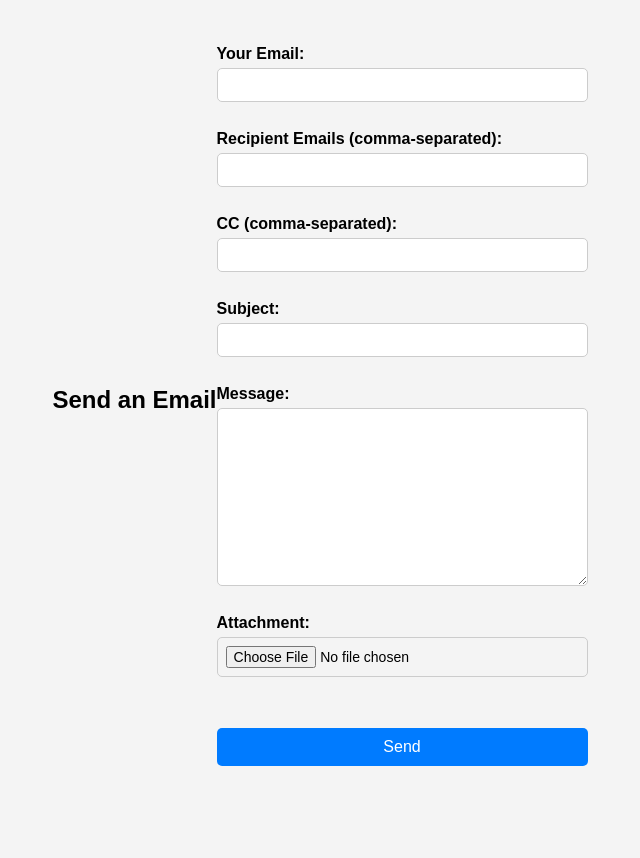
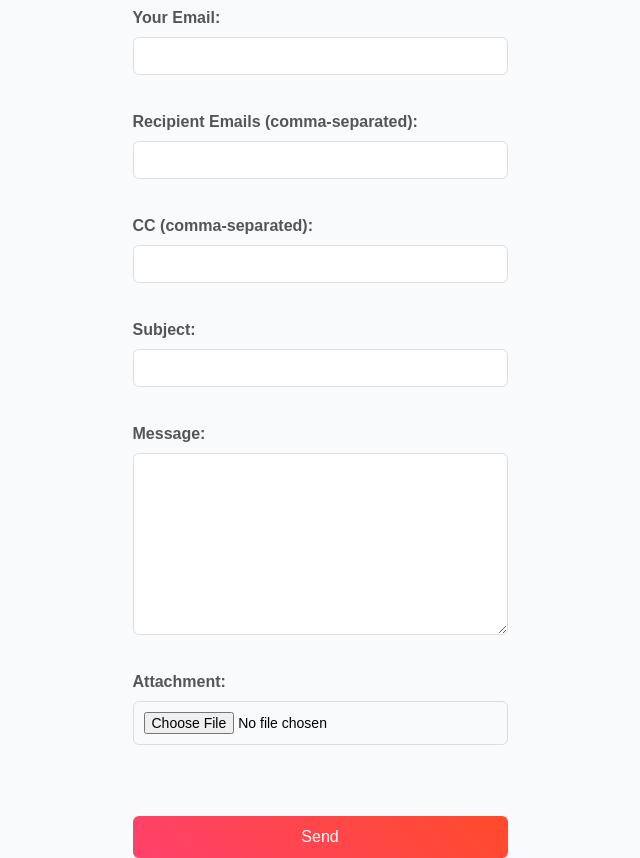
Before and after one commit to ACovrighin/NetworkFinal, a Django app: page / in a window 1280 px wide. Shown: the whole page, without its empty margins (320-960 px from the left). Before the commit the page ends 766 px from the top, so only its background shows below. Run offline with Django 5.2, Linux system fonts and the light colour scheme.

Commit message:
Front end looks better now, still not done with it though. Gonna add inbox and sent feature now

```diff
--- a/email_project/email_app/static/email_app/styles.css
+++ b/email_project/email_app/static/email_app/styles.css
@@ -1,56 +1,67 @@
 body {
-    background-color: #f4f4f4;
-    font-family: Arial, sans-serif;
+    background-color: #f9fafb;
+    font-family: 'Poppins', sans-serif;
     display: flex;
     justify-content: center;
     align-items: center;
     height: 100vh;
     margin: 0;
+    flex-direction: column;
+}
+
+h2 {
+    text-align: center;
+    font-size: 24px;
+    color: #333;
+    margin-bottom: 20px;
 }
 
 .container {
     background: white;
-    padding: 20px;
-    border-radius: 8px;
-    box-shadow: 0 0 10px rgba(0, 0, 0, 0.1);
-    width: 400px;
-}
-
-h2 {
-    text-align: center;
-    margin-bottom: 20px;
+    padding: 25px;
+    border-radius: 10px;
+    box-shadow: 0 4px 10px rgba(0, 0, 0, 0.1);
+    width: 420px;
 }
 
 form {
     display: flex;
     flex-direction: column;
+    gap: 10px;
 }
 
 label {
-    margin: 10px 0 5px;
-    font-weight: bold;
+    font-weight: 600;
+    color: #555;
 }
 
 input, textarea {
-    padding: 8px;
-    border: 1px solid #ccc;
-    border-radius: 5px;
+    padding: 10px;
+    border: 1px solid #ddd;
+    border-radius: 6px;
     font-size: 14px;
+    transition: 0.3s;
+}
+
+input:focus, textarea:focus {
+    border-color: #007bff;
+    outline: none;
 }
 
 button {
     margin-top: 15px;
-    padding: 10px;
-    background-color: #007bff;
+    padding: 12px;
+    background: linear-gradient(45deg, #ff416c, #ff4b2b);
     color: white;
     border: none;
-    border-radius: 5px;
+    border-radius: 6px;
     font-size: 16px;
     cursor: pointer;
+    transition: 0.3s;
 }
 
 button:hover {
-    background-color: #0056b3;
+    background: linear-gradient(45deg, #ff4b2b, #ff416c);
 }
 
 .alert {
@@ -58,6 +69,6 @@
     color: #155724;
     padding: 10px;
     margin-bottom: 15px;
-    border-radius: 5px;
+    border-radius: 6px;
     text-align: center;
 }
--- a/email_project/email_app/templates/email_app/send_email.html
+++ b/email_project/email_app/templates/email_app/send_email.html
@@ -15,7 +15,9 @@
     {% if error %}
         <p style="color: red;">Error: {{ error }}</p>
     {% endif %}
-    <form method="post" enctype="multipart/form-data">
+    <div class="logincontainer">
+    <div class="formrow">
+    <form method="post" enctype="multipart/form-data" class="forminput">
         {% csrf_token %}
 
         <label for="id_email_sender">Your Email:</label>
@@ -44,5 +46,7 @@
 
         <button type="submit">Send</button>
     </form>
+</div>
+</div>
 </body>
 </html>
```
Also changed, not shown: email_project/email_app/static/email_app/placeholder.css (added, +63 -0 lines).
